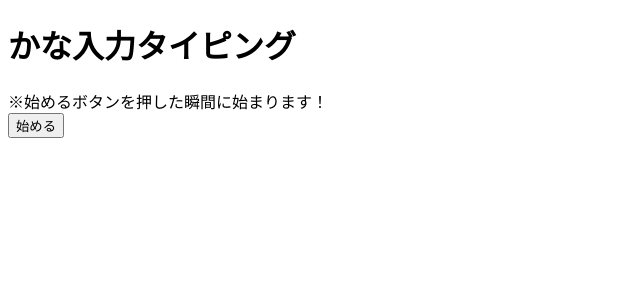
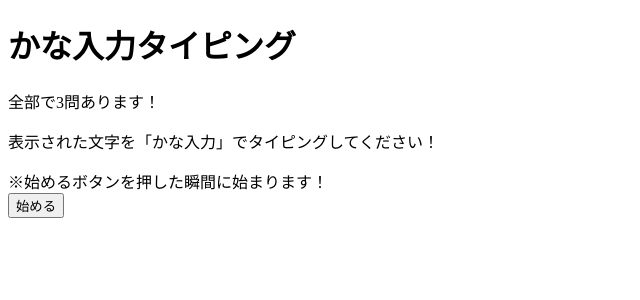
Before and after one commit to saibashidesuo/kana_typing, a React (Create React App) app: page / in a window 1280 px wide. Shown: the top 300 px of the page, without its empty margins (0-640 px from the left). Built offline with nearby package versions, Linux system fonts and the light colour scheme.

Commit message:
refactor 初期画面の文言修正

```diff
--- a/src/initial/Initial.tsx
+++ b/src/initial/Initial.tsx
@@ -1,3 +1,5 @@
+import { numberOfThemes } from '../env';
+
 type Props = {
   start: () => void;
 };
@@ -6,6 +8,8 @@ export default function Initial({ start }: Props) {
   return (
     <div>
       <h1>かな入力タイピング</h1>
+      <p>全部で{numberOfThemes}問あります！</p>
+      <p>表示された文字を「かな入力」でタイピングしてください！</p>
 
       <div>※始めるボタンを押した瞬間に始まります！</div>
       <button type="button" onClick={start}>
```
